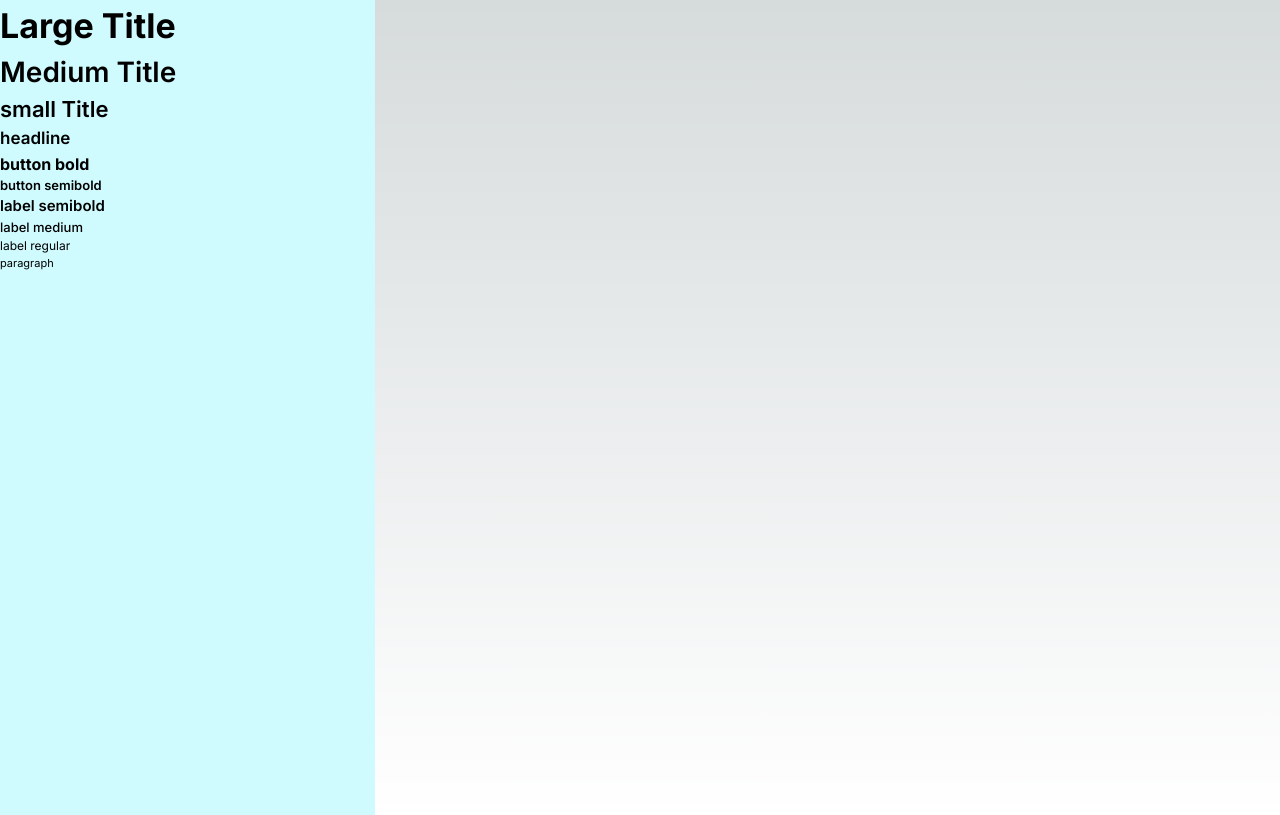
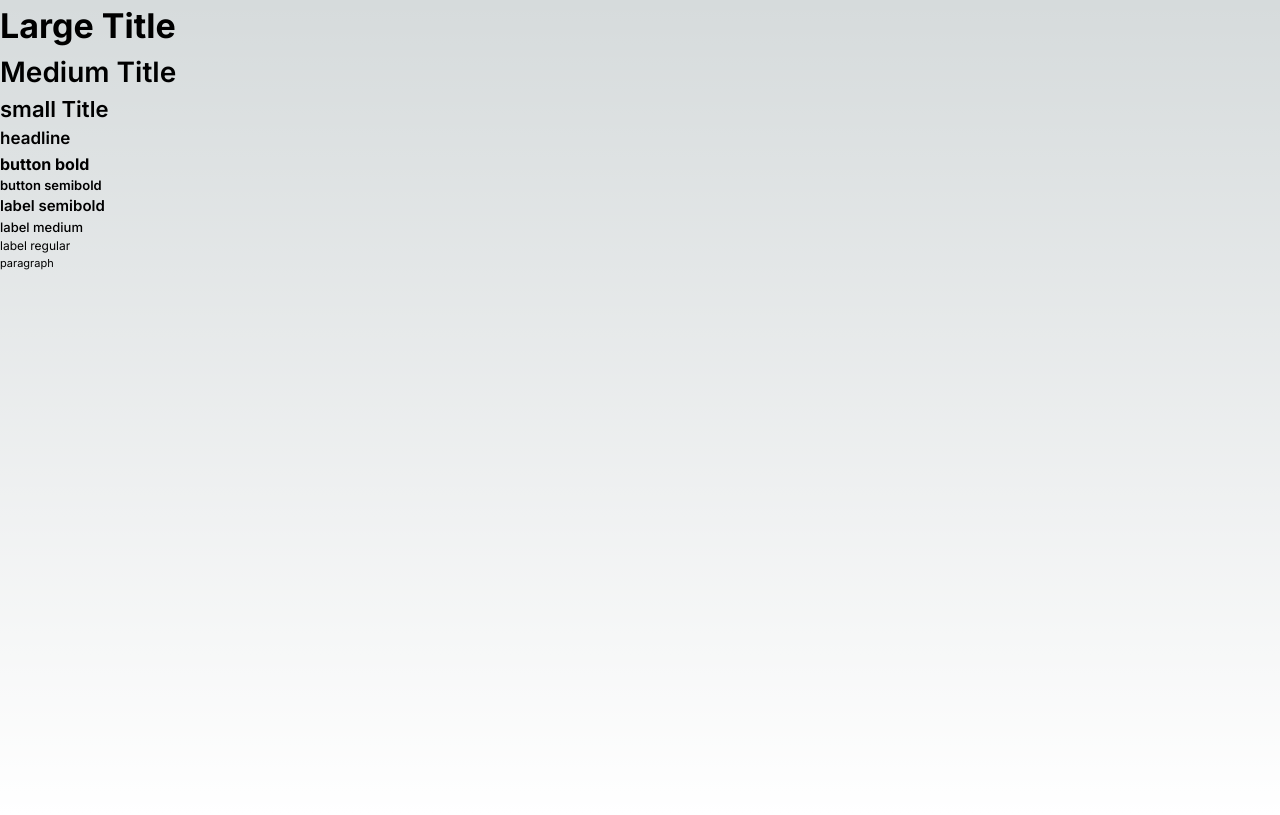
Before and after one commit to KDT-BokJob/project-please-front, a Next.js app: page / in a window 1280 px wide. Built offline with nearby package versions, Linux system fonts and the light colour scheme.

Commit message:
🚚 Chore: tailwind-colors 정의

```diff
--- a/tailwind.config.js
+++ b/tailwind.config.js
@@ -4,6 +4,27 @@ module.exports = {
   darkMode: ['class'],
   content: ['./pages/**/*.{ts,tsx}', './components/**/*.{ts,tsx}', './app/**/*.{ts,tsx}', './src/**/*.{ts,tsx}'],
   theme: {
+    colors: {
+      'brand-primary-nomal': '#3CB371',
+      'brand-primary-light': '#44CD81',
+      'brand-primary-dark': '#2C8F58',
+      'brand-secondary-nomal':'#86C56C',
+      'brand-secondary-light':'#C2D471',
+      'brand-secondary-dark':'#3A4A3F',
+      'brand-point-nomal':'#E18A1F',
+      'brand-point-nomal':'#FAA339',
+      'brand-point-nomal':'#D27C12',
+      'base-primary-nomal':'#333232',
+      'base-primary-light':'#555555',
+      'base-primary-dark':'#000000',
+      'base-secondary-nomal':'#7C7C7C',
+      'base-secondary-light':'#ABABAB',
+      'base-secondary-dark':'#505050',
+      'base-bright-nomal':'#F9F9F9',
+      'base-bright-light':'#FFFFFF',
+      'base-bright-dark':'#DDDDDD',
+    },
+
     container: {
       center: true,
       padding: '2rem',
```
Also changed, not shown: .cz-config.js (renamed from .cz.config.js).
